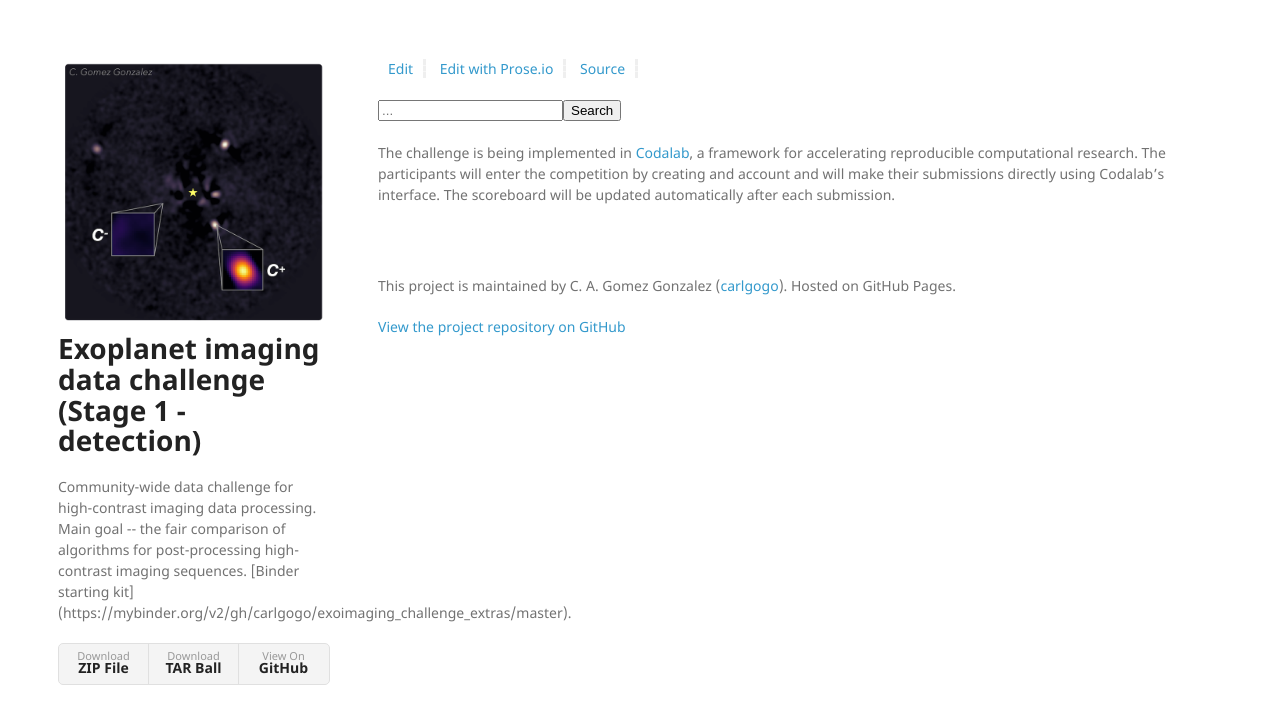
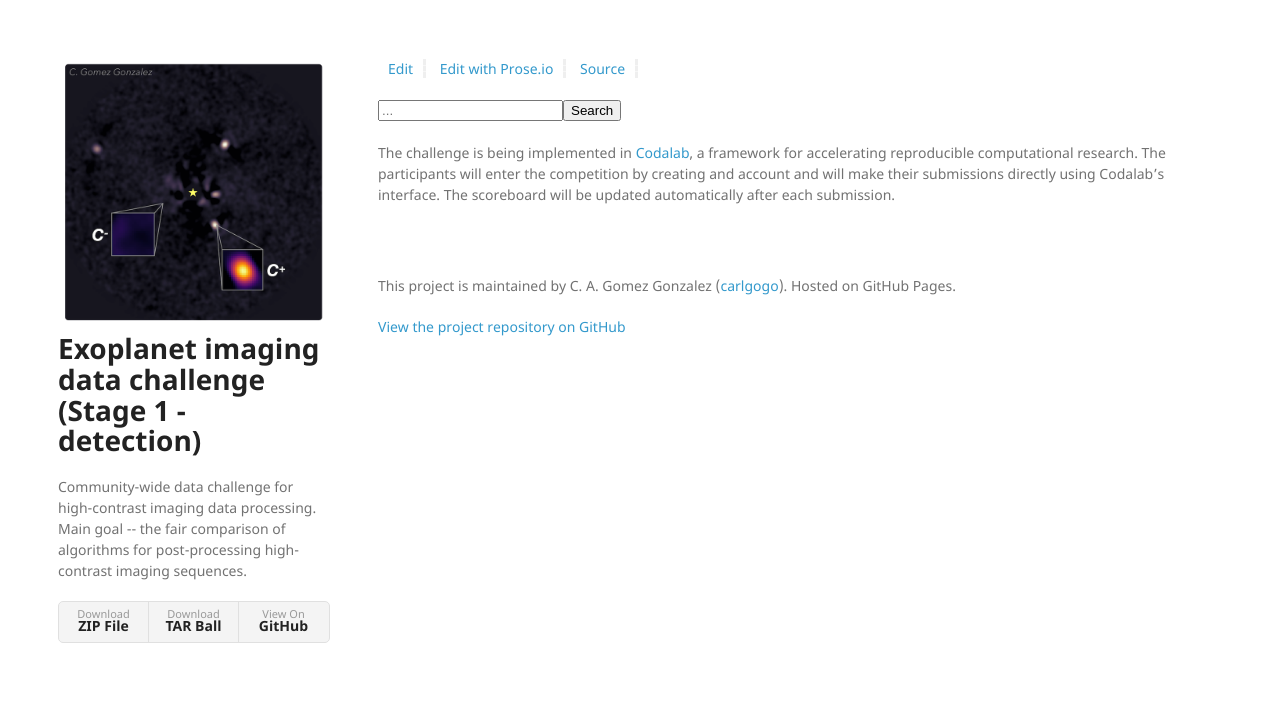
Before and after one commit to carlgogo/exoimaging_challenge, a Jekyll site: the page built from pages/score.md, in a window 1280 px wide. Shown: the top 724 px of the page. Built offline with Jekyll 4.4.1, drawn with Linux system fonts in a browser that asks for light colours; nearby versions of some CDN libraries; our own code applies the rules of GitHub Pages for plain Markdown files.

Commit message:
Updating structure and fixing YAML description

```diff
--- a/_config.yml
+++ b/_config.yml
@@ -1,5 +1,5 @@
 title: Exoplanet imaging data challenge (Stage 1 - detection)
-description: Community-wide data challenge for high-contrast imaging data processing. Main goal -- the fair comparison of algorithms for post-processing high-contrast imaging sequences. [Binder starting kit](https://mybinder.org/v2/gh/carlgogo/exoimaging_challenge_extras/master).
+description: Community-wide data challenge for high-contrast imaging data processing. Main goal -- the fair comparison of algorithms for post-processing high-contrast imaging sequences.
 markdown: kramdown
 show_downloads: true
 git_branch: master
```
Also changed, not shown: pages/metrics.md (+2 -0 lines), index.md (line endings or trailing spaces).
